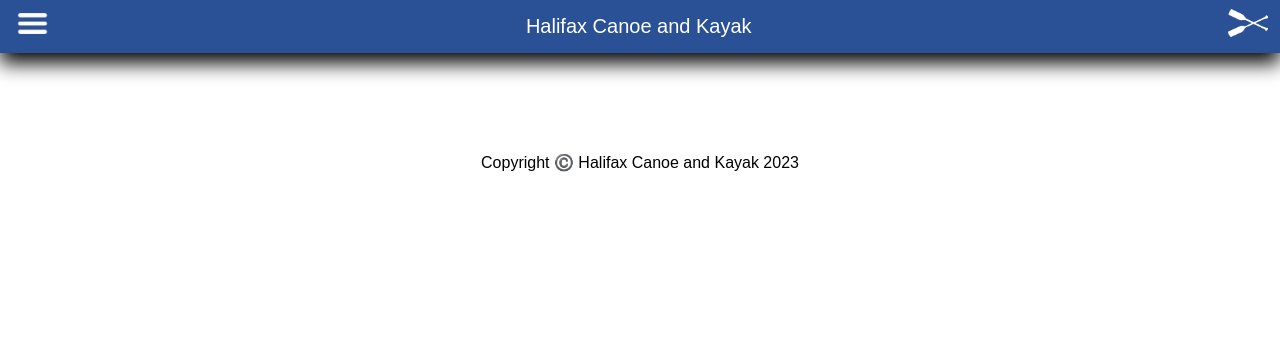
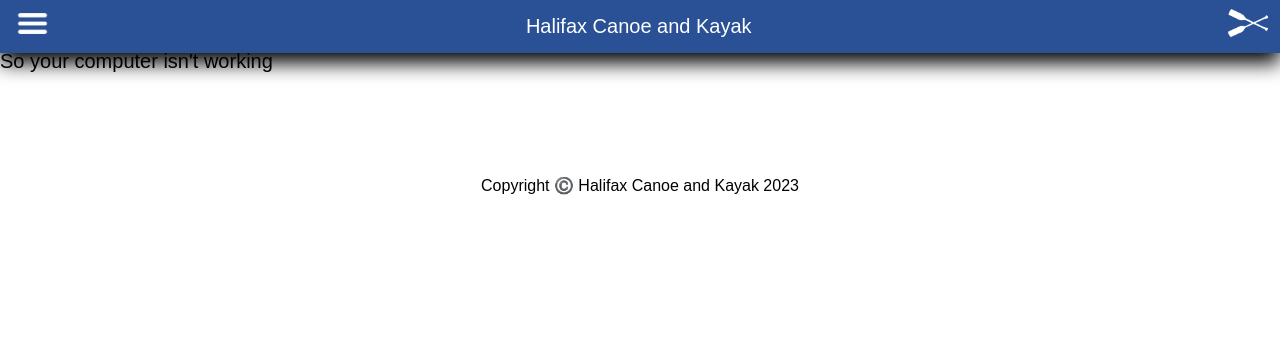
Before and after one commit to victorialange/ProjectTwoSfh, a PHP site: page /isnt-working.php in a window 1280 px wide. Shown: the top 353 px of the page. Run offline with PHP 8.4, Linux system fonts and the light colour scheme.

Commit message:
Add placeholder text for site

```diff
--- a/isnt-working.php
+++ b/isnt-working.php
@@ -11,7 +11,7 @@
   <?php include 'header.php'; ?>
 
   <?php
-
+    echo "So your computer isn't working";
   ?>
 
   <!-- Content (Gif of your choice) for all roles (Admin, Manager, CEO) -->
```
